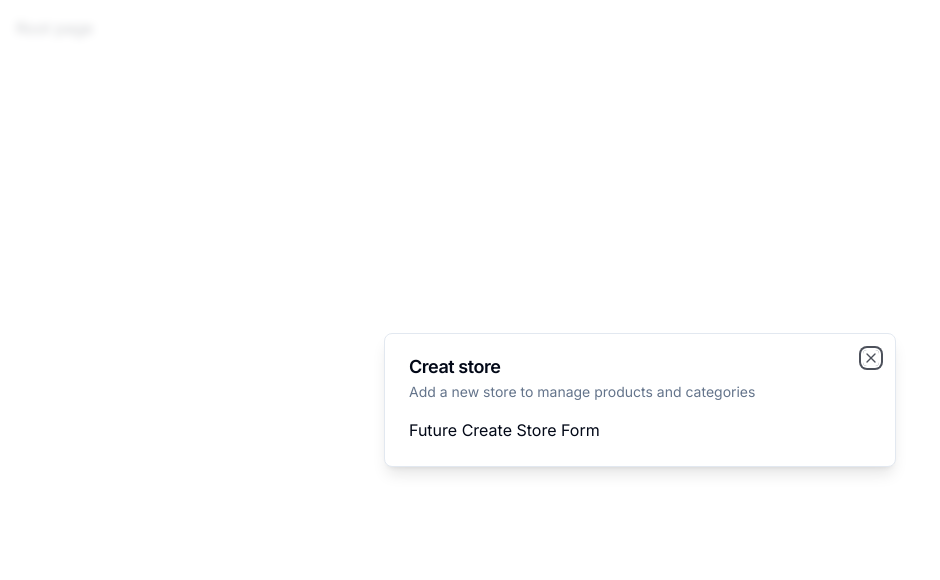
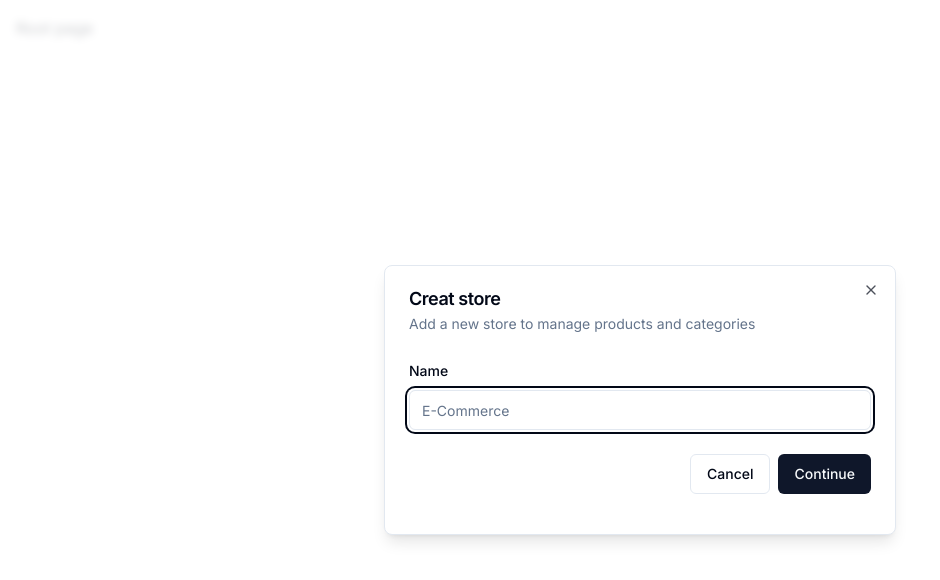
Before and after one commit to leeeyoo/ecommerce-admin, a Next.js app: page / in a window 1280 px wide. Shown: the top 580 px of the page, without its empty margins (0-940 px from the left). Built offline with nearby package versions, Linux system fonts and the light colour scheme.

Commit message:
feat: db

```diff
--- /dev/null
+++ b/app/api/stores/route.ts
@@ -0,0 +1,35 @@
+import { NextResponse } from "next/server";
+import { auth } from "@clerk/nextjs";
+
+import prismadb from "@/lib/prismadb";
+
+export async function POST(
+  req: Request,
+) {
+  try {
+    const { userId } = auth();
+    const body = await req.json();
+
+    const { name } = body;
+
+    if (!userId) {
+      return new NextResponse("Unauthorized", { status: 401 });
+    }
+
+    if (!name) {
+      return new NextResponse("Name is required", { status: 400 });
+    }
+
+    const store = await prismadb.store.create({
+      data: {
+        name,
+        userId
+      }
+    });
+
+    return NextResponse.json(store);
+  } catch (error) {
+    console.log('[STORES_POST]', error);
+    return new NextResponse("Interal error", { status: 500 });
+  }
+}
--- a/app/layout.tsx
+++ b/app/layout.tsx
@@ -3,6 +3,7 @@ import { Inter } from 'next/font/google'
 import { ClerkProvider } from '@clerk/nextjs'
 
 import { ModalProvider } from '@/providers/modal-provider'
+import { ToasterProvider } from '@/providers/toast-provider'
 
 import './globals.css'
 
@@ -22,6 +23,7 @@ export default function RootLayout({
     <ClerkProvider>
       <html lang="en">
         <body className={inter.className}>
+          <ToasterProvider />
           <ModalProvider />
           {children}
         </body>
--- a/components/modals/store-modal.tsx
+++ b/components/modals/store-modal.tsx
@@ -1,10 +1,54 @@
 "use client";
+
+import * as z from "zod";
+import axios from "axios";
+import { useForm } from "react-hook-form";
+import { zodResolver } from "@hookform/resolvers/zod";
+import { useState } from "react";
+import { toast } from "react-hot-toast";
 
 import { useStoreModal } from "@/hooks/use-store-modal";
 import { Modal } from "@/components/ui/modal";
+import {
+  Form,
+  FormControl,
+  FormField,
+  FormItem,
+  FormLabel,
+  FormMessage
+} from "@/components/ui/form";
+import { Input } from "@/components/ui/input";
+import { Button } from "@/components/ui/button";
+
+const formSchema = z.object({
+  name: z.string().min(1),
+});
 
 export const StoreModal = () => {
   const storeModal = useStoreModal();
+
+  const [loading, setLoading] = useState(false);
+
+  const form = useForm<z.infer<typeof formSchema>>({
+    resolver: zodResolver(formSchema),
+    defaultValues: {
+      name: "",
+    },
+  });
+
+  const onSubmit = async (values: z.infer<typeof formSchema>) => {
+    try {
+      setLoading(true);
+
+      const response = await axios.post('/api/stores', values);
+
+      toast.success("Store created.");
+    } catch (error) {
+      toast.error("Something went wrong.");
+    } finally {
+      setLoading(false);
+    }
+  }
 
   return (
     <Modal
@@ -13,7 +57,40 @@ export const StoreModal = () => {
       isOpen={storeModal.isOpen}
       onClose={storeModal.onClose}
     >
-            Future Create Store Form
+      <div>
+        <div className="space-y-4 py-2 pb-4">
+          <Form {...form}>
+            <form onSubmit={form.handleSubmit(onSubmit)}>
+              <FormField
+                control={form.control}
+                name="name"
+                render={({ field }) => (
+                  <FormItem>
+                    <FormLabel>Name</FormLabel>
+                    <FormControl>
+                      <Input
+                        disabled={loading}
+                        placeholder="E-Commerce"
+                        {...field}
+                      />
+                    </FormControl>
+                    <FormMessage />
+                  </FormItem>
+                )}
+              />
+              <div className="pt-6 space-x-2 flex items-center justify-end w-full">
+                <Button
+                  disabled={loading}
+                  variant="outline"
+                  onClick={storeModal.onClose}>
+                    Cancel
+                </Button>
+                <Button disabled={loading} type="submit">Continue</Button>
+              </div>
+            </form>
+          </Form>
+        </div>
+      </div>
     </Modal>
   );
 };
--- /dev/null
+++ b/lib/prismadb.ts
@@ -0,0 +1,10 @@
+import { PrismaClient } from "@prisma/client";
+
+declare global {
+    var prisma: PrismaClient | undefined
+};
+
+const prismadb = globalThis.prisma || new PrismaClient();
+if (process.env.NODE_ENV !== "production") globalThis.prisma = prismadb;
+
+export default prismadb;
--- a/package.json
+++ b/package.json
@@ -11,9 +11,11 @@
   "dependencies": {
     "@clerk/nextjs": "^4.26.2",
     "@hookform/resolvers": "^3.3.2",
+    "@prisma/client": "^5.5.2",
     "@radix-ui/react-dialog": "^1.0.5",
     "@radix-ui/react-label": "^2.0.2",
     "@radix-ui/react-slot": "^1.0.2",
+    "axios": "^1.6.1",
     "class-variance-authority": "^0.7.0",
     "clsx": "^2.0.0",
     "lucide-react": "^0.292.0",
@@ -21,6 +23,7 @@
     "react": "^18",
     "react-dom": "^18",
     "react-hook-form": "^7.48.2",
+    "react-hot-toast": "^2.4.1",
     "tailwind-merge": "^2.0.0",
     "tailwindcss-animate": "^1.0.7",
     "zod": "^3.22.4",
@@ -34,6 +37,7 @@
     "eslint": "^8",
     "eslint-config-next": "14.0.1",
     "postcss": "^8",
+    "prisma": "^5.5.2",
     "tailwindcss": "^3.3.0",
     "typescript": "^5"
   }
--- /dev/null
+++ b/providers/toast-provider.tsx
@@ -0,0 +1,7 @@
+"use client";
+
+import { Toaster } from "react-hot-toast";
+
+export const ToasterProvider = () => {
+  return <Toaster />;
+}
```
Also changed, not shown: 2 other files (tests, documents, lock files or other folders). Lines whose indentation alone changed are shown as unchanged.
